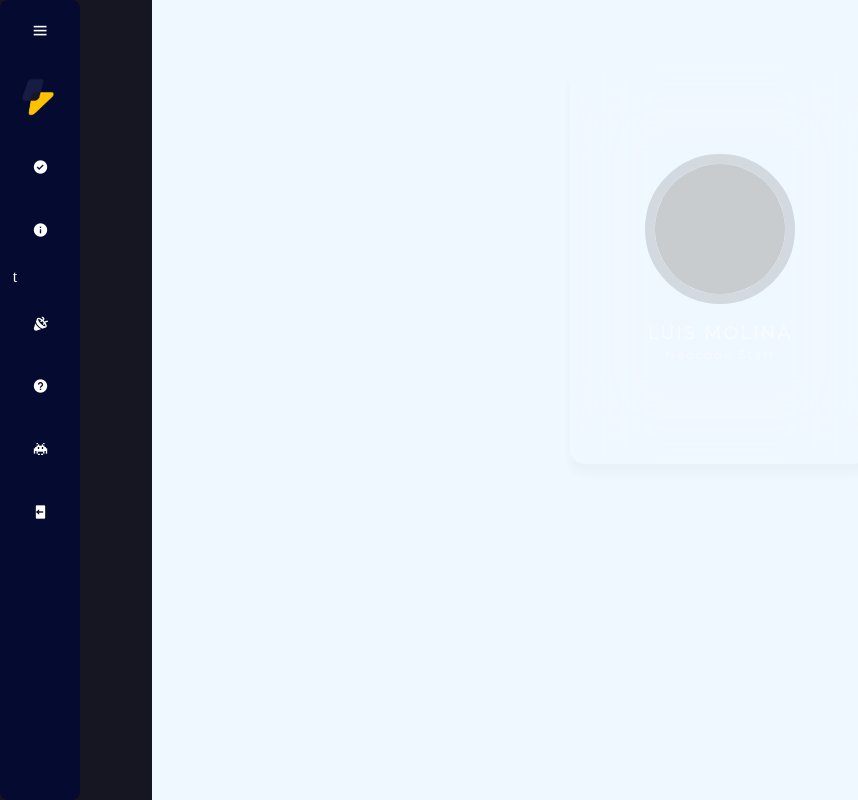
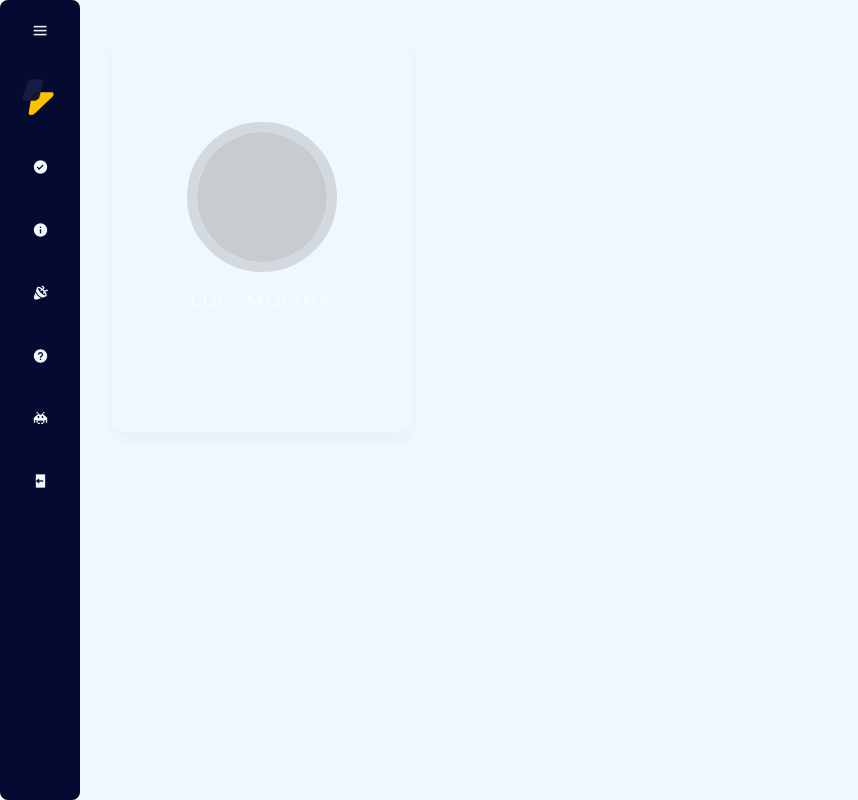
Before and after one commit to alexandraXsalazar/final-project, a Django app: page /staffinfo in a window 1280 px wide. Shown: the whole page, without its empty margins (0-858 px from the left). Run offline with Django 5.2, Linux system fonts and the light colour scheme; grey boxes are pictures that could not be loaded.

```diff
--- a/final/finalProject/static/staffinfo.css
+++ b/final/finalProject/static/staffinfo.css
@@ -20,21 +20,7 @@
 }
 
 /* Reset and default styles */
-*,
-*::before,
-*::after {
-  margin: 0;
-  padding: 0;
-  box-sizing: border-box;
-  text-decoration: none;
-  list-style: none;
-  outline: none;
-  appearance: none;
-  border-style: none;
-  color: var(--color-blanco);
-  -webkit-font-smoothing: antialiased;
-  -moz-osx-font-smoothing: grayscale;
-}
+
 
 h1, h2, h3, span, p {
   font-family: "Montserrat", -apple-system, BlinkMacSystemFont, "Segoe UI",
@@ -42,32 +28,8 @@ h1, h2, h3, span, p {
     "Helvetica Neue", sans-serif;
 }
 
-html, body {
-  width: 100%;
-  height: 100%;
-  background: var(--color-two);
-}
 
-body {
-  position: relative;
-  overflow: hidden;
-  display: flex;
-  justify-content: center;
-  align-items: center;
-  flex-direction: column;
-  padding: 2em;
-}
 
-.container {
-  position: relative;
-  z-index: 1;
-  display: flex;
-  justify-content: center;
-  align-items: center;
-  flex-direction: row;
-  flex-wrap: wrap;
-  padding: 1em;
-}
 
 .card {
   position: relative;
--- a/final/finalProject/templates/layoutstaff.html
+++ b/final/finalProject/templates/layoutstaff.html
@@ -50,7 +50,7 @@
                 </a>
                 <span class="tooltip">Student info</span>
             </li>
-t
+
             <li>
                 <a href="#" style="display: flex; align-items: center;">
                     <i class="bx bxs-party"></i>
```
